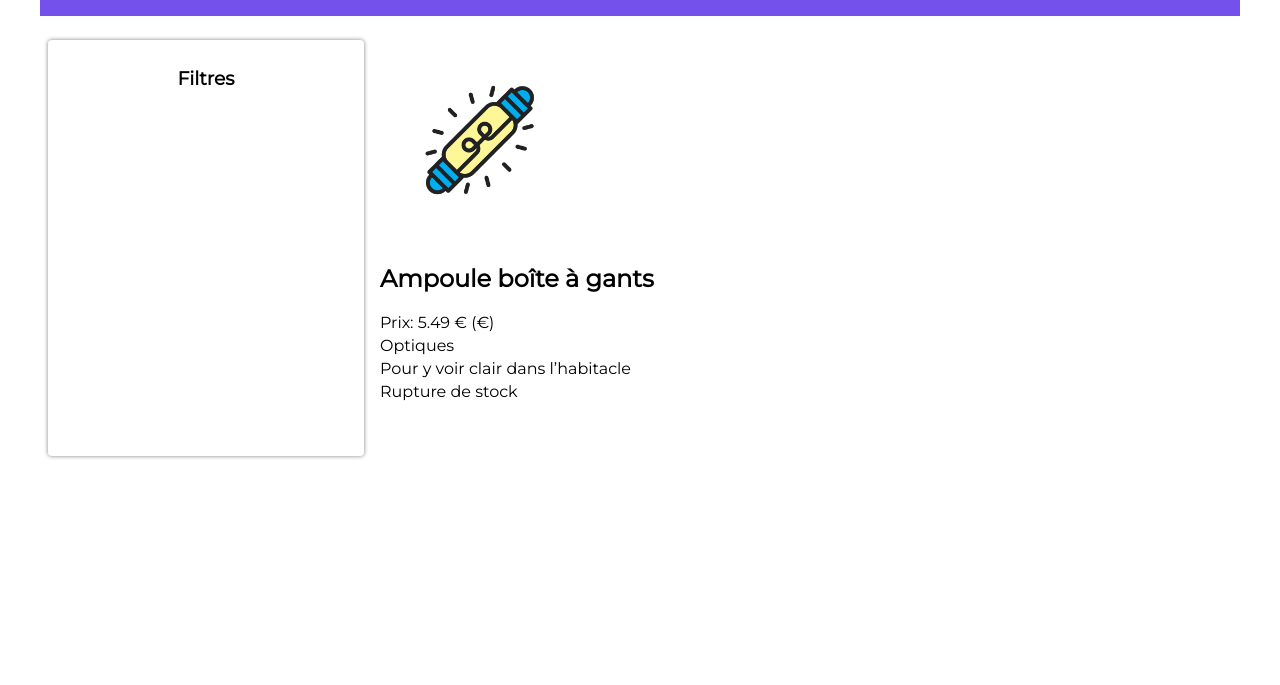
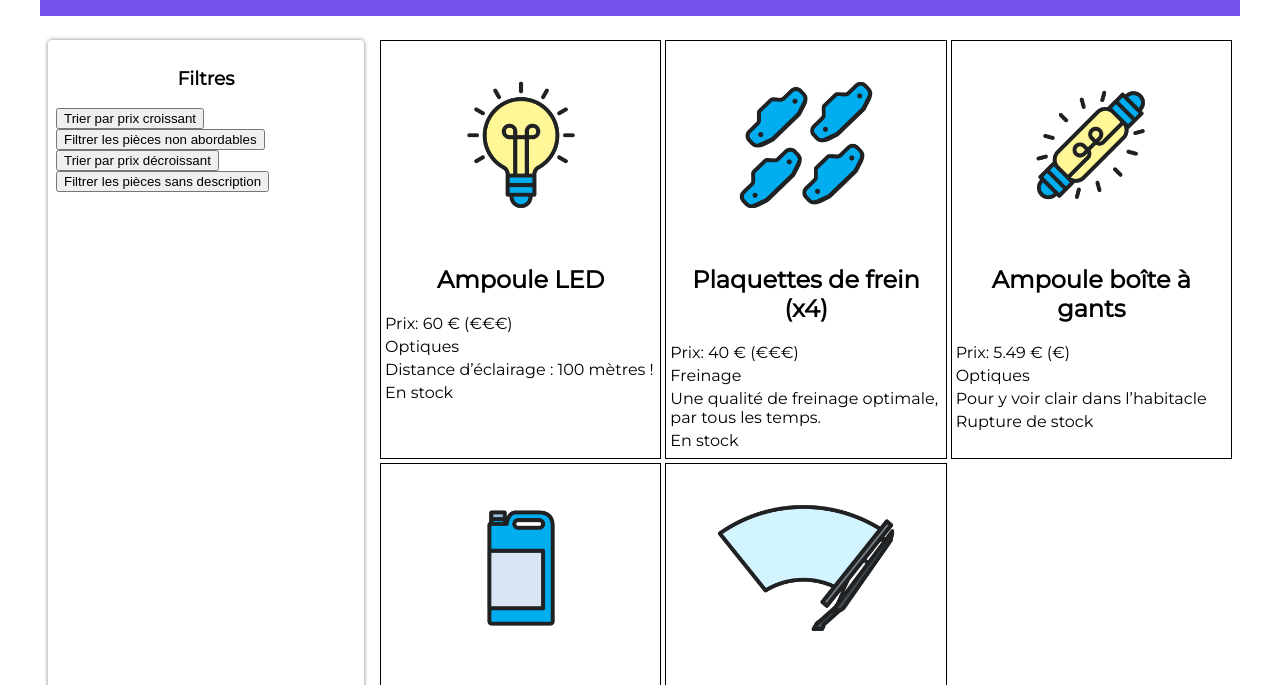
Before and after one commit to AliceB73/les-bonnes-pieces, a website: page index.html in a window 1280 px wide. Shown: the part 98-783 px from the top of the page. Drawn offline with Linux system fonts and the light colour scheme.

Commit message:
Ajout fonctionnalités de tri et de filtre

```diff
--- a/index.html
+++ b/index.html
@@ -1,11 +1,13 @@
 <!DOCTYPE html>
 <html lang="fr">
+
 <head>
 	<meta charset="utf-8">
 	<title>Les Bonnes Pièces</title>
 	<link rel="stylesheet" href="styles.css">
 	<script type="module" src="pieces.js"></script>
 </head>
+
 <body>
 	<header>
 		<img src="images/logo-les-bonnes-pieces.png" alt="LOGO">
@@ -15,6 +17,13 @@
 		<!-- Menu de recherche -->
 		<section class="filtres">
 			<h3>Filtres</h3>
+			<button class="btn-trier">Trier par prix croissant</button>
+			<br>
+			<button class="btn-filtrer">Filtrer les pièces non abordables</button>
+			<br>
+			<button class="btn-decroissant">Trier par prix décroissant</button>
+			<br>
+			<button class="btn-nodesc">Filtrer les pièces sans description</button>
 		</section>
 
 		<!-- Fiches produits -->
@@ -22,4 +31,5 @@
 		</section>
 	</main>
 </body>
+
 </html>
--- a/pieces.js
+++ b/pieces.js
@@ -2,8 +2,11 @@
 const reponse = await fetch("pieces-autos.json");
 const pieces = await reponse.json();
 
-// Création des balises
-const article = pieces[2];
+// Création des fiches produit
+for (let i = 0; i < pieces.length; i++) {
+    const article = pieces[i];
+
+    const pieceElement = document.createElement("article");
 
     const imageElement = document.createElement("img");
     imageElement.src = article.image;
@@ -28,9 +31,51 @@ stockElement.innerText = article.disponibilite ? "En stock" : "Rupture de stock"
     // Rattachement des éléments à la section .fiches
     const sectionFiches = document.querySelector(".fiches");
 
-sectionFiches.appendChild(imageElement);
-sectionFiches.appendChild(nomElement);
-sectionFiches.appendChild(prixElement);
-sectionFiches.appendChild(categorieElement);
-sectionFiches.appendChild(descriptionElement);
-sectionFiches.appendChild(stockElement);
+    sectionFiches.appendChild(pieceElement);
+
+    pieceElement.appendChild(imageElement);
+    pieceElement.appendChild(nomElement);
+    pieceElement.appendChild(prixElement);
+    pieceElement.appendChild(categorieElement);
+    pieceElement.appendChild(descriptionElement);
+    pieceElement.appendChild(stockElement);
+}
+
+// Fonctionnalité de tri par prix croissants
+const boutonTrier = document.querySelector(".btn-trier");
+
+boutonTrier.addEventListener("click", function () {
+    const piecesOrdonnes = Array.from(pieces);
+    piecesOrdonnes.sort(function (a, b) {
+        return a.prix - b.prix;
+    });
+    console.log(piecesOrdonnes);
+});
+
+// Fonctionnalité de filtre
+const boutonFiltrer = document.querySelector(".btn-filtrer");
+
+boutonFiltrer.addEventListener("click", function () {
+    const piecesFiltrees = pieces.filter(function (piece) {
+        return piece.prix <= 35;
+    });
+});
+
+const boutonNoDesc = document.querySelector(".btn-nodesc");
+
+boutonNoDesc.addEventListener("click", function () {
+    const piecesFiltrees = pieces.filter(function (piece) {
+        return piece.description;
+    });
+    console.log(piecesFiltrees);
+});
+
+const boutonDecroissant = document.querySelector(".btn-decroissant");
+
+boutonDecroissant.addEventListener("click", function () {
+    const piecesOrdonnes = Array.from(pieces);
+    piecesOrdonnes.sort(function (a, b) {
+        return b.prix - a.prix;
+    });
+    console.log(piecesOrdonnes);
+});
--- a/styles.css
+++ b/styles.css
@@ -41,15 +41,27 @@ main {
 .filtres h3 {
 	text-align: center;
 }
-
 .fiches {
 	flex: 1;
 	margin: 8px;
+	display: grid;
+	grid-template-columns: repeat(3, 1fr);
+	gap: 4px;
 }
-.fiches img {
+.fiches article {
+	border: 1px solid black;
+	padding: 4px;
+}
+.fiches article img {
+	display: block;
+	margin-left: auto;
+	margin-right: auto;
 	max-width: 200px;
 }
-.fiches p {
+.fiches article p {
 	margin-top: 4px;
 	margin-bottom: 4px;
 }
+.fiches article h2 {
+	text-align: center;
+}
```
Lines whose indentation alone changed are shown as unchanged.
